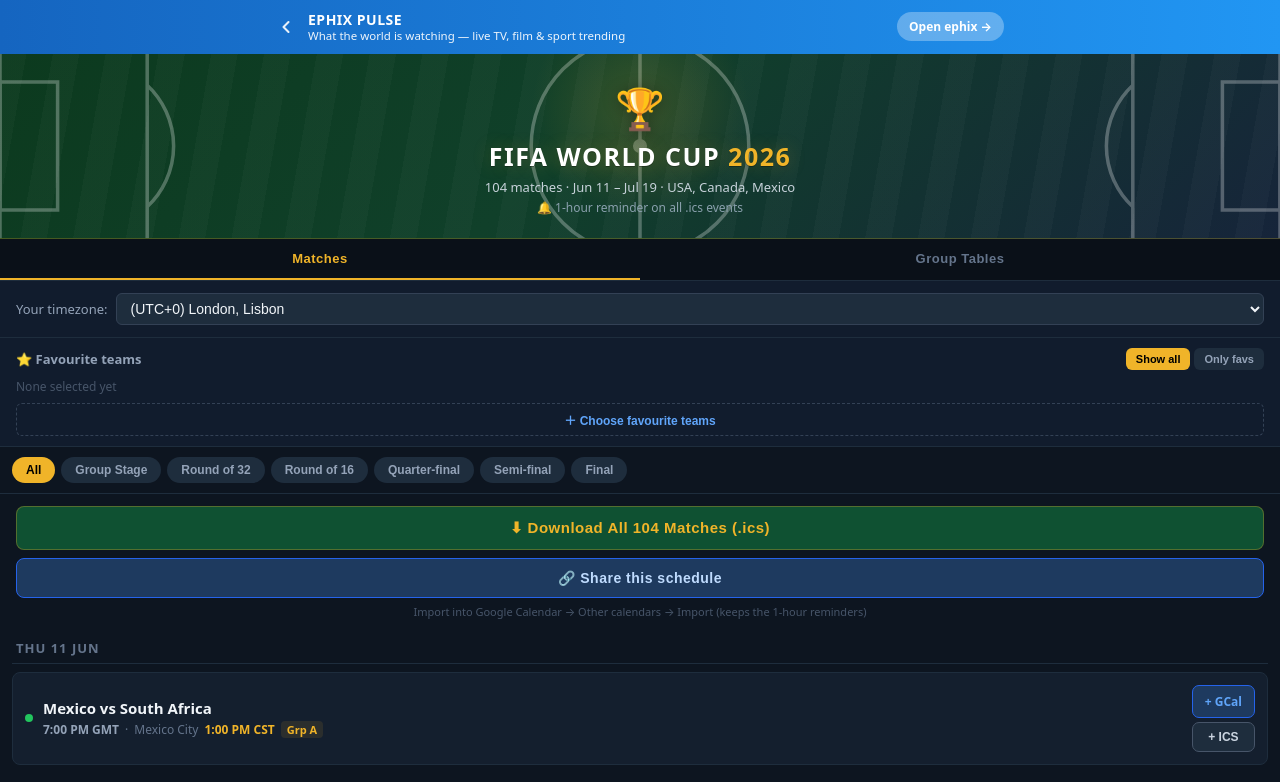
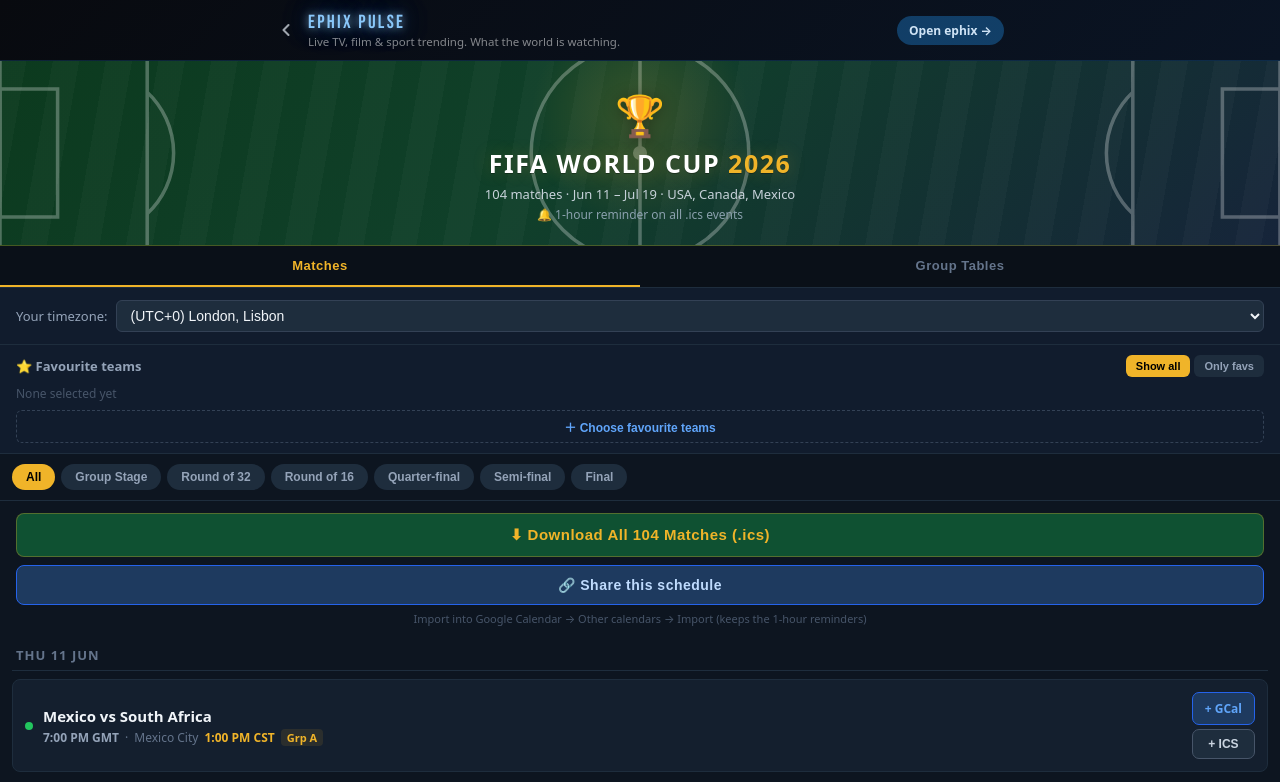
Before and after one commit to lewifi/ephixpulse, a website: page wc2026.html in a window 1280 px wide. Shown: the top 782 px of the page. Drawn offline with Linux system fonts and the light colour scheme; no server answers.

Commit message:
Update wc2026.html

```diff
--- a/wc2026.html
+++ b/wc2026.html
@@ -56,15 +56,20 @@
 ::-webkit-scrollbar-thumb { background: #334155; border-radius: 2px; }
 
 /* full-width branded ephix header / hook */
-.ephix-bar { display: block; text-decoration: none; background: linear-gradient(90deg, #1565c0, #2196F3); color: #fff; }
+.ephix-bar { display: block; text-decoration: none; background: linear-gradient(135deg,#080a0f 0%,#0a1424 100%); color: #e2e8f0; border-bottom: 1px solid rgba(33,150,243,0.18); }
 .ephix-bar .inner { max-width: 760px; margin: 0 auto; display: flex; align-items: center; gap: 12px; padding: 11px 16px; }
-.ephix-bar .chev { width: 20px; height: 20px; flex-shrink: 0; opacity: 0.9; }
+.ephix-bar .chev { width: 20px; height: 20px; flex-shrink: 0; opacity: 0.7; }
 .ephix-bar .txt { flex: 1; min-width: 0; line-height: 1.25; }
-.ephix-bar .brand { font-weight: 800; font-size: 14px; letter-spacing: 0.5px; }
-.ephix-bar .tag { font-size: 11.5px; opacity: 0.92; white-space: nowrap; overflow: hidden; text-overflow: ellipsis; }
-.ephix-bar .cta { flex-shrink: 0; font-size: 12px; font-weight: 700; background: rgba(255,255,255,0.18); padding: 6px 12px; border-radius: 16px; white-space: nowrap; }
-.ephix-bar:hover .cta { background: rgba(255,255,255,0.3); }
+.ephix-bar .brand { font-family: 'Bebas Neue', system-ui, sans-serif; font-size: 19px; letter-spacing: 0.12em; color: #2196F3; animation: ephix-breathe 4s ease-in-out infinite; }
+.ephix-bar .tag { font-size: 11.5px; color: rgba(255,255,255,0.5); white-space: nowrap; overflow: hidden; text-overflow: ellipsis; }
+.ephix-bar .cta { flex-shrink: 0; font-size: 12px; font-weight: 700; color: #cfe3f5; background: rgba(33,150,243,0.18); padding: 6px 12px; border-radius: 16px; white-space: nowrap; }
+.ephix-bar:hover .cta { background: rgba(33,150,243,0.34); }
+@keyframes ephix-breathe {
+  0%,100% { color:#2196F3; text-shadow:0 0 8px rgba(33,150,243,0.6),0 0 22px rgba(33,150,243,0.35),0 0 50px rgba(33,150,243,0.18); }
+  50%     { color:#f0f8ff; text-shadow:0 0 10px rgba(255,255,255,0.95),0 0 28px rgba(100,190,255,0.85),0 0 60px rgba(33,150,243,0.65),0 0 110px rgba(33,130,243,0.35); }
+}
 @media (max-width: 460px){ .ephix-bar .tag { display: none; } }
+@media (prefers-reduced-motion: reduce){ .ephix-bar .brand { animation: none; } }
 
 .header {
   position: relative;
@@ -181,15 +186,18 @@
 .modal .mfoot .clear { background: #1e2d3d; color: #94a3b8; }
 .modal .mfoot .done { background: #f0b429; color: #000; }
 </style>
+<link rel="preconnect" href="https://fonts.googleapis.com">
+<link rel="preconnect" href="https://fonts.gstatic.com" crossorigin>
+<link href="https://fonts.googleapis.com/css2?family=Bebas+Neue&display=swap" rel="stylesheet">
 </head>
 <body>
 
-<a class="ephix-bar" href="/" title="EPHIX — what the world is watching">
+<a class="ephix-bar" href="/" title="EPHIX, what the world is watching">
   <div class="inner">
     <svg class="chev" viewBox="0 0 24 24" fill="none" stroke="currentColor" stroke-width="2.5" stroke-linecap="round" stroke-linejoin="round"><polyline points="15 18 9 12 15 6"></polyline></svg>
     <div class="txt">
       <div class="brand">EPHIX PULSE</div>
-      <div class="tag">What the world is watching — live TV, film &amp; sport trending</div>
+      <div class="tag">Live TV, film &amp; sport trending. What the world is watching.</div>
     </div>
     <span class="cta">Open ephix →</span>
   </div>
@@ -262,7 +270,7 @@
 <a href="/" style="display:block;text-decoration:none;margin:24px 12px 0;padding:18px 16px;background:linear-gradient(135deg,#1565c0,#2196F3);border-radius:12px;text-align:center;color:#fff;">
   <div style="font-size:13px;opacity:0.9;margin-bottom:4px;">Enjoying the World Cup?</div>
   <div style="font-size:17px;font-weight:800;letter-spacing:0.3px;">See what else the world is watching →</div>
-  <div style="font-size:12px;opacity:0.9;margin-top:5px;">EPHIX PULSE — live TV, film &amp; trending, scored in one place</div>
+  <div style="font-size:12px;opacity:0.9;margin-top:5px;">EPHIX PULSE: live TV, film &amp; trending, scored in one place</div>
 </a>
 
 <div class="modal" id="favModal">
```
